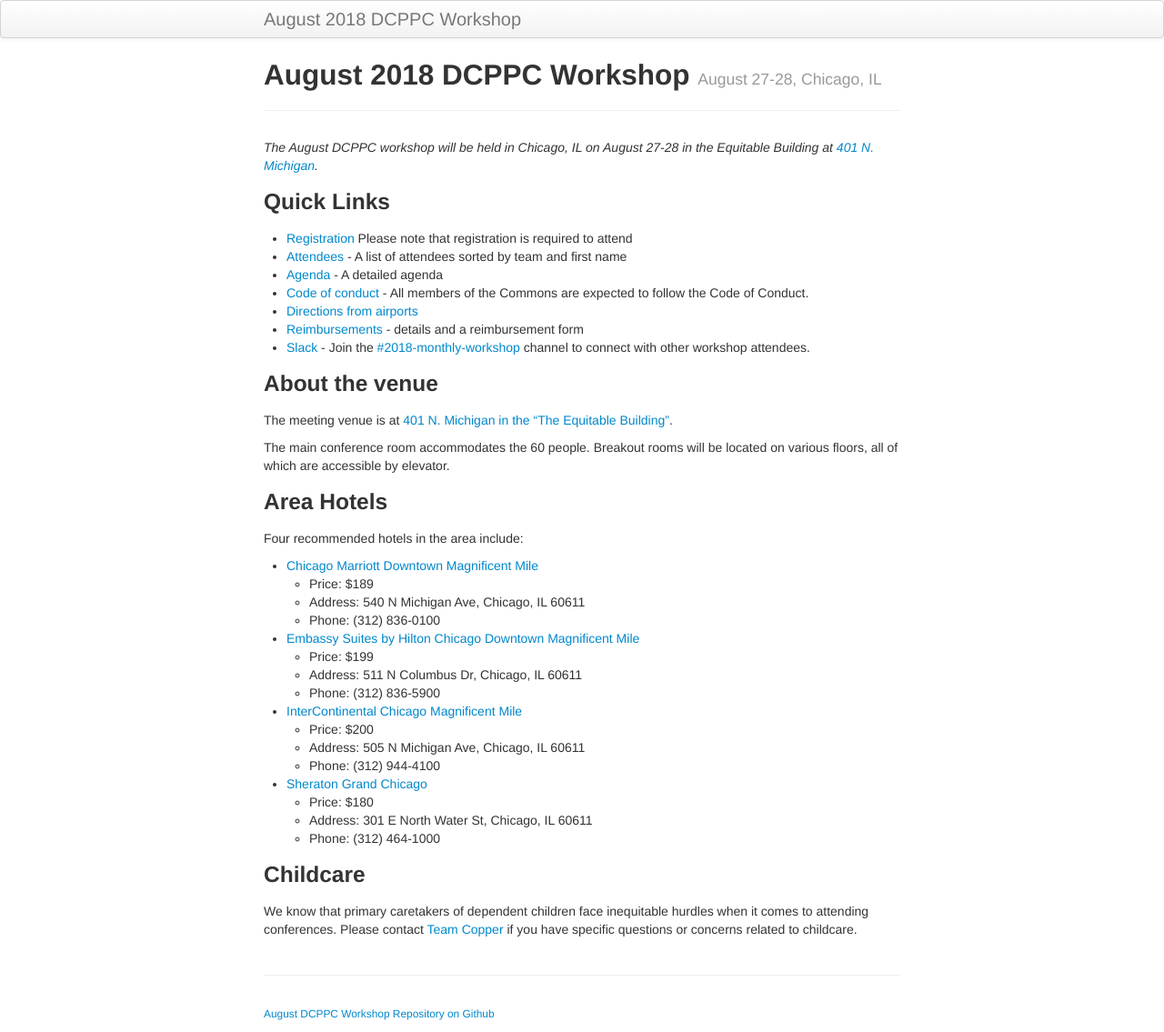
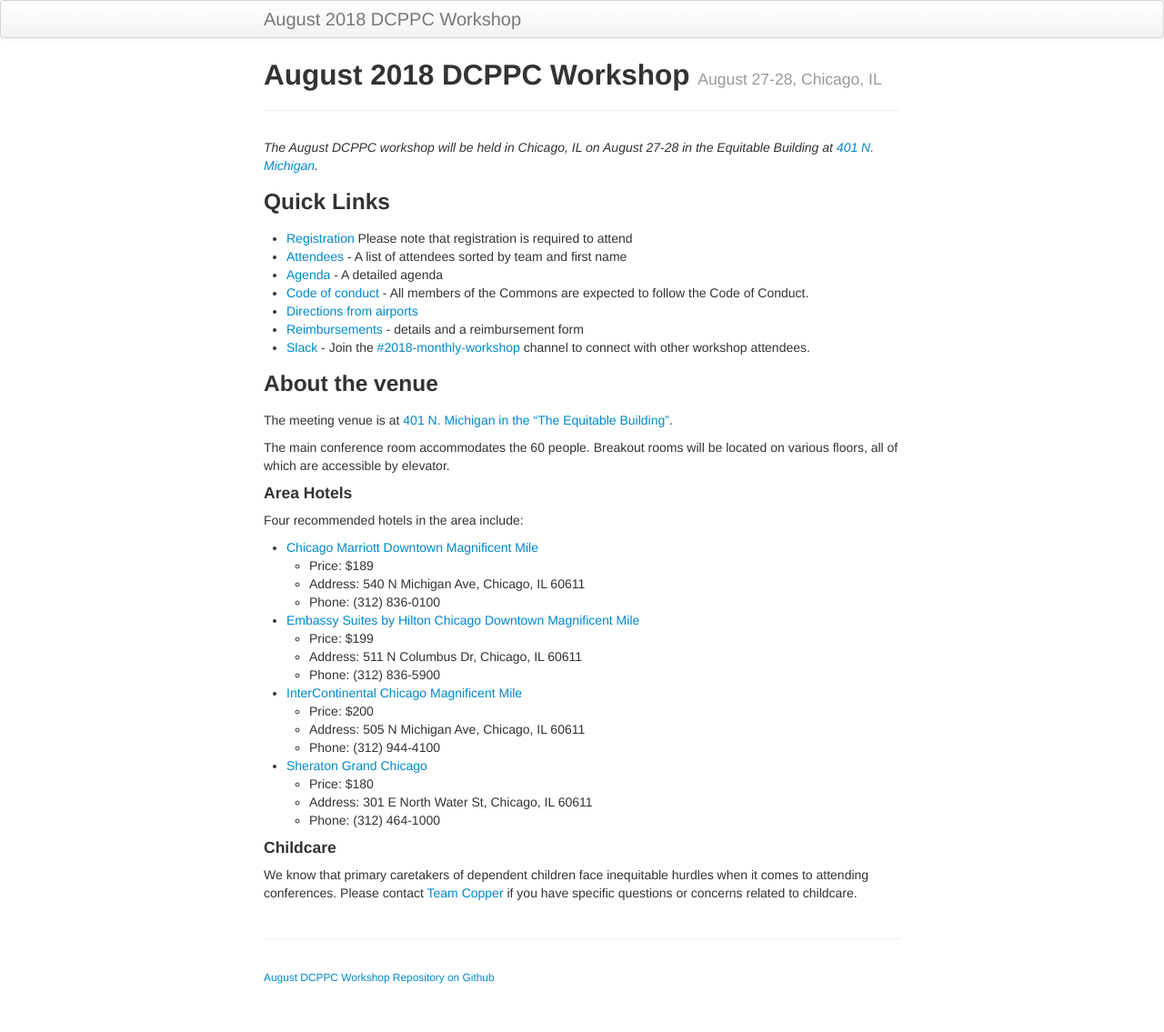
Before and after one commit to dcppc/2018-august-workshop, a Jekyll site: the page built from docs/index.md, in a window 1280 px wide. Shown: the whole page at 91% size. Built offline with Jekyll 4.4.1, drawn with Linux system fonts in a browser that asks for light colours; after the commit the page ends 1095 px from its top, so only the background shows below that.

Commit message:
formatting

```diff
--- a/docs/index.md
+++ b/docs/index.md
@@ -24,7 +24,7 @@ The meeting venue is at [401 N. Michigan in the “The Equitable Building”](ht
 
 The main conference room accommodates the 60 people. Breakout rooms will be located on various floors, all of which are accessible by elevator.
 
-### Area Hotels
+#### Area Hotels
 
 Four recommended hotels in the area include:
 
@@ -48,5 +48,5 @@ Four recommended hotels in the area include:
     - Address: 301 E North Water St, Chicago, IL 60611
     - Phone: (312) 464-1000
 
-### Childcare
+#### Childcare
 We know that primary caretakers of dependent children face inequitable hurdles when it comes to attending conferences. Please contact [Team Copper](dcppc.inbox@gmail.com) if you have specific questions or concerns related to childcare.
```
